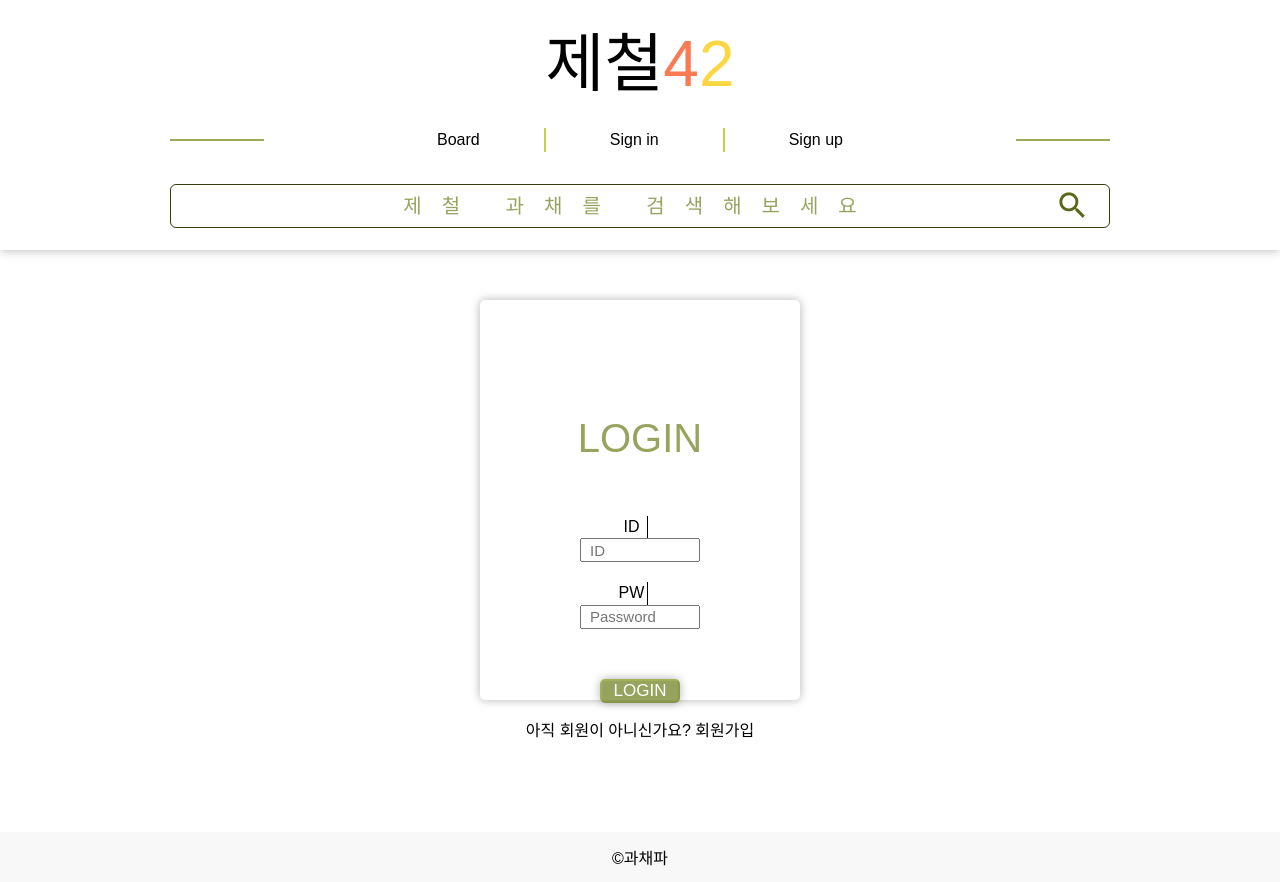
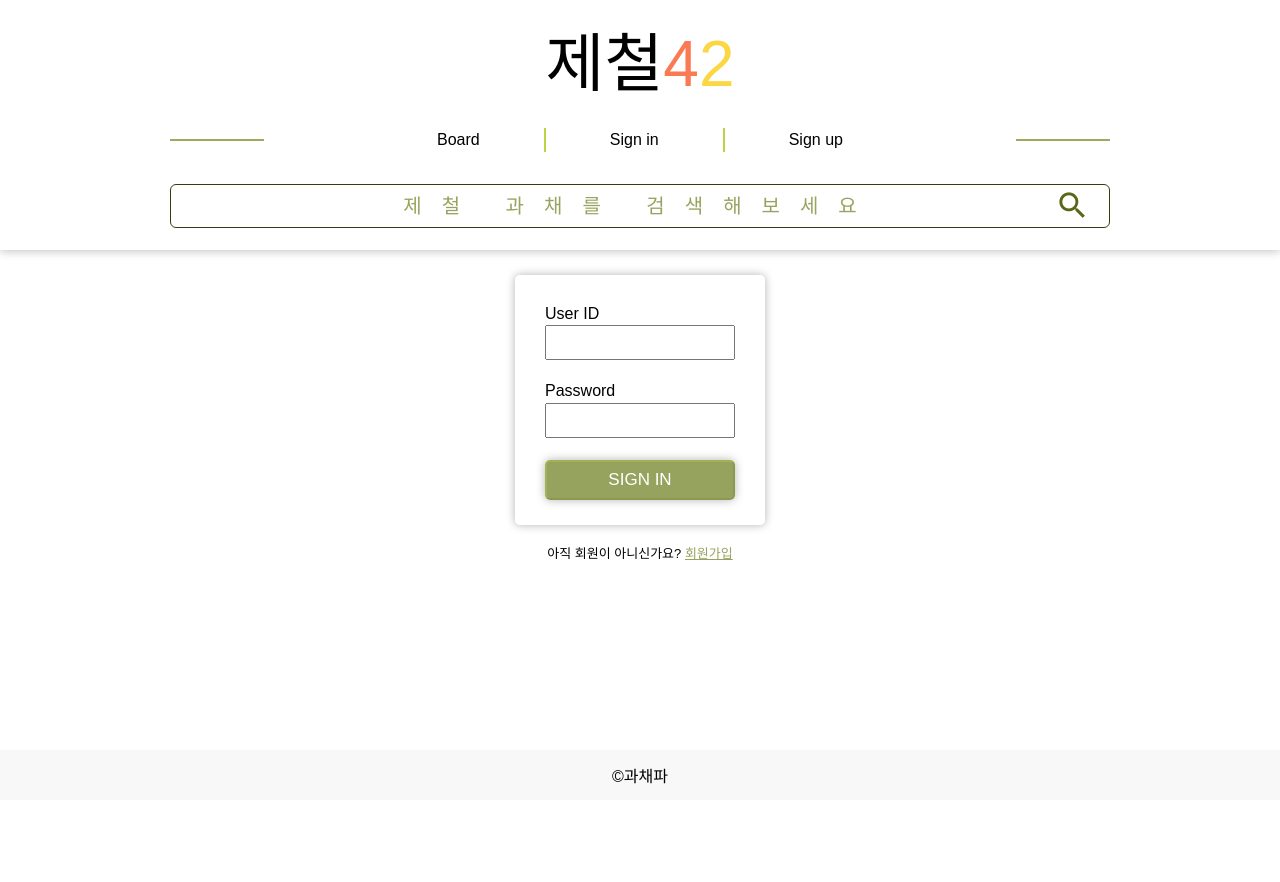
Before and after one commit to GwaChaePah/jecheol42_frontend, a Vue app: page /#/login in a window 1280 px wide. Both pictures are taken after a click on the item "Sign in". After the commit the page ends 800 px from the top, so only its background shows below. Built offline with nearby package versions, Linux system fonts and the light colour scheme; no server answers.

Commit message:
Design: Login page 수정_수정

```diff
--- a/src/router/Login.vue
+++ b/src/router/Login.vue
@@ -1,18 +1,20 @@
 <template>
 	<div class="background">
+		<div class="loginMsg">Sign in to 제철42</div>
 		<div class="loginBox">
-			<div class="loginMsg">LOGIN</div>
+
 			<div class="ID">
-				<div class="key">ID</div>
-				<div class="stick">  </div>
-				<input type="idBox" placeholder="ID"/>
+				<div class="key">User ID</div>
+				<input type="idBox"/>
+				<!-- <input type="idBox" placeholder="ID"/> -->
 			</div>
 			<div class="PW">
-				<div class="key">PW</div>
-				<div class="stick"></div>
-				<input type="pwBox" placeholder="Password"/>
+				<div class="key">Password</div>
+				<input type="pwBox"/>
+				<!-- <input type="pwBox" placeholder="Password"/> -->
+				<button class="loginBtn" @click="loginBtn">SIGN IN</button>
 			</div>
-			<button class="loginBtn" @click="loginBtn">LOGIN</button>
+
 		</div>
 		<div class="register">
 			아직 회원이 아니신가요? <a href="#">회원가입</a>
@@ -45,64 +47,57 @@ export default {
 	width: $size;
 	display: inline-block;
 }
+
+.loginMsg{
+		margin: 40px 0px;
+		font-size: 20px;
+		color: rgba(#76862c, 0.76);
+	}
+
 .background{
-	padding: 300px 70px 70px 70px;
+	// padding: 70px;
 	@include center;
 	.loginBox {
 		@include center;
 		border-radius: .3em;
 		box-shadow: 0 0 10px 0 $color_shadow_03;
-		min-width: 200px;
-		min-height: 250px;
-		width: 40vh;
-		height: 50vh;
+		width: 250px;
+		height: 250px;
 		border: 20px;
-		padding: 70px;
-		.loginMsg{
-			margin: 40px 0px;
-			font-size: 40px;
-			color: rgba(#76862c, 0.76);
-		}
+		padding: 20px;
 		.ID {
-			padding: 10px;
+			padding: 8px 10px 10px 10px;
 			margin: auto;
-			display: block;
+			text-align: left;
 			.key {
-				@include block(20%);
-				border: solid black;
-				border-width: 0px 1px 0px 0px;
-			}
-			.stick {
-				@include block(10%);
+				width: 100%;
 			}
 			input {
-				@include block(70%);
-				@include input;
+				padding: 8px;
+				width: 100%;
 				color: rgba(#76862c, 0.76);
 			}
 		}
 		.PW {
 			padding: 10px;
 			margin: auto;
-			display: block;
+			text-align: left;
+			// display: block;
 			.key {
-				@include block(20%);
-				border: solid black;
-				border-width: 0px 1px 0px 0px;
-			}
-			.stick {
-				@include block(10%);
+				width: 100%;
 			}
 			input {
-				@include block(70%);
-				@include input;
-			}
+				padding: 8px;
+				width: 100%;
+				color: rgba(#76862c, 0.76);
 			}
 			.loginBtn {
-			margin: 40px;
+				margin-top: 22px;
+				vertical-align: middle;
 				font-size: 17px;
-			width: 10vh;
-			height: 3vh;
+				width: 100%;
+				height: 15%;
+				padding: 8px;
 				border-radius: .3em;
 				border-color: rgba(187, 212, 68, 30%);
 				box-shadow: 0 0 10px 0 $color_shadow_03;
@@ -110,11 +105,14 @@ export default {
 				color: white;
 			}
 		}
+
+	}
 	.register {
+		font-size: 13px;
 		padding: 20px;
-		a:hover{
+		a {
+			color: rgba(#76862c, 0.76);
 			text-decoration: underline;
-			color: rgba(#76862c, 0.76);
 		}
 	}
 }
```
Also changed, not shown: 1 other file (tests, documents, lock files or other folders). Lines whose indentation alone changed are shown as unchanged.
